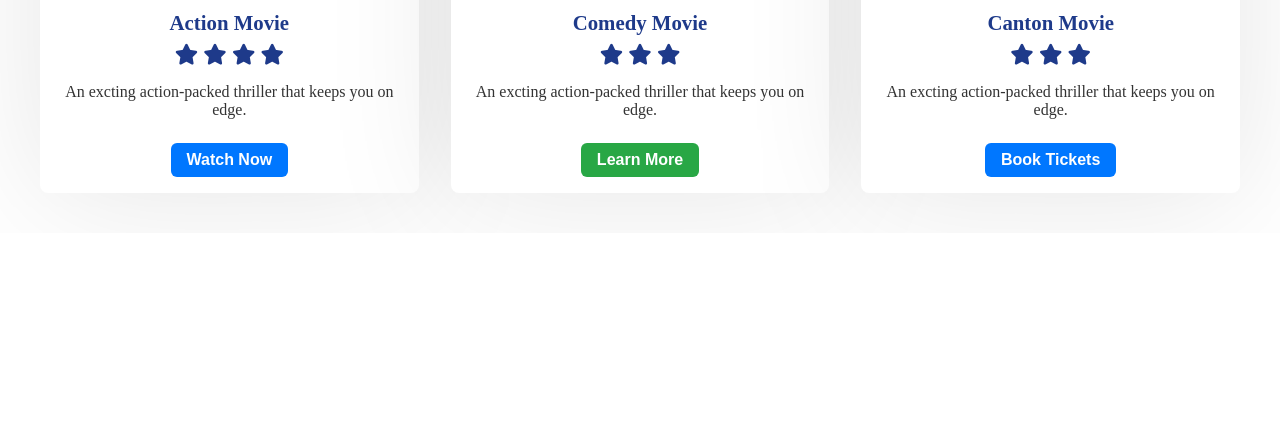
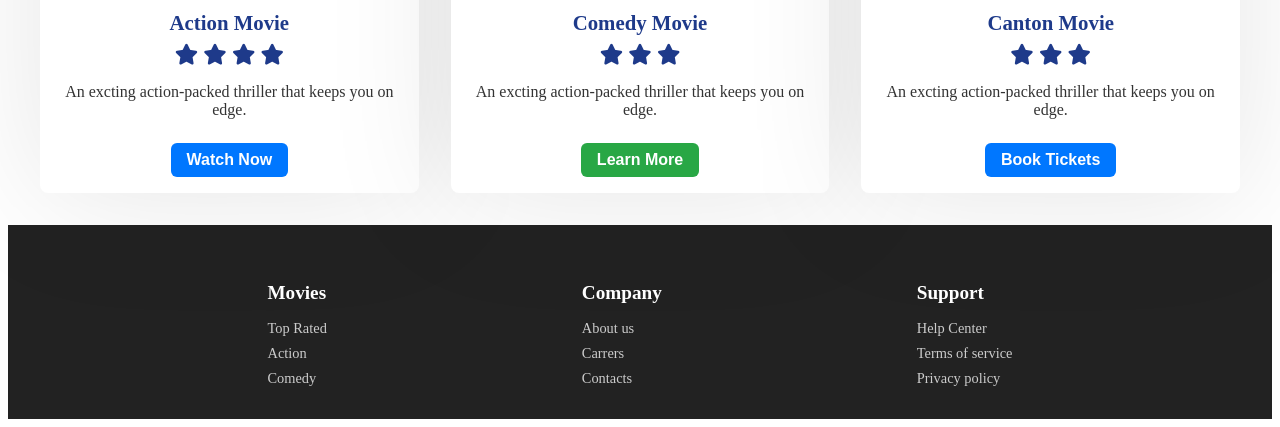
Before and after one commit to Fujinmeiliu/JR27, a plain HTML site: page Movie-rating/index.html in a window 1280 px wide. Shown: the part 810-1237 px from the top of the page. Before the commit the page ends 1043 px from the top, so only its background shows below. Drawn offline with Linux system fonts and the light colour scheme.

Commit message:
add footer and footer style

```diff
--- a/Movie-rating/index.html
+++ b/Movie-rating/index.html
@@ -57,5 +57,29 @@
             <button class="btn btn-primary">Book Tickets</button>
         </div>
     </section>
+    <footer class="footer">
+        <div class="footer-container">
+            <div class="footer-column">
+                <h4>Movies</h4>
+                <a href="#">Top Rated</a>
+                <a href="#">Action</a>
+                <a href="#">Comedy</a>
+            </div>
+            <div class="footer-column">
+                <h4>Company</h4>
+                <a href="#">About us</a>
+                <a href="#">Carrers</a>
+                <a href="#">Contacts</a>
+            </div>
+            <div class="footer-column">
+                <h4>Support</h4>
+                <a href="#">Help Center</a>
+                <a href="#">Terms of service</a>
+                <a href="#">Privacy policy</a>
+            </div>
+        </div>
+    </footer>
+
+    </section>
 </body>
 </html>
--- /dev/null
+++ b/Movie-rating/scss/_footer.scss
@@ -0,0 +1,41 @@
+.footer {
+    background-color:#222;
+    color: #fff;
+    padding: 2rem;
+
+    // control the inside container width and make it center
+    .footer-container {
+        max-width: 1000px;
+        margin: 0 auto;   // make it center
+        display: flex;
+        justify-content: space-around;
+
+        @media (max-width: 768px) {
+            flex-direction: column;
+            gap: 2rem;
+        }
+
+        .footer-column {
+            display: flex;
+            flex-direction: column;
+            gap: 0.5rem;
+
+            h4 {
+                font-size: 1.2rem;
+                margin-bottom: 0.5rem;
+            }
+
+            a {
+                color: #ccc;
+                text-decoration: none;
+                font-size: 0.9rem;
+
+                &:hover {
+                    color: rgba(175, 113, 113, 0.938);
+                }
+            }
+        }
+    }
+
+
+}
--- a/Movie-rating/scss/style.scss
+++ b/Movie-rating/scss/style.scss
@@ -5,3 +5,4 @@
 @import 'hero';
 @import 'cards';
 @import 'buttons';
+@import 'footer';
```
Also changed, not shown: Movie-rating/scss/style.css, 1 other file.
